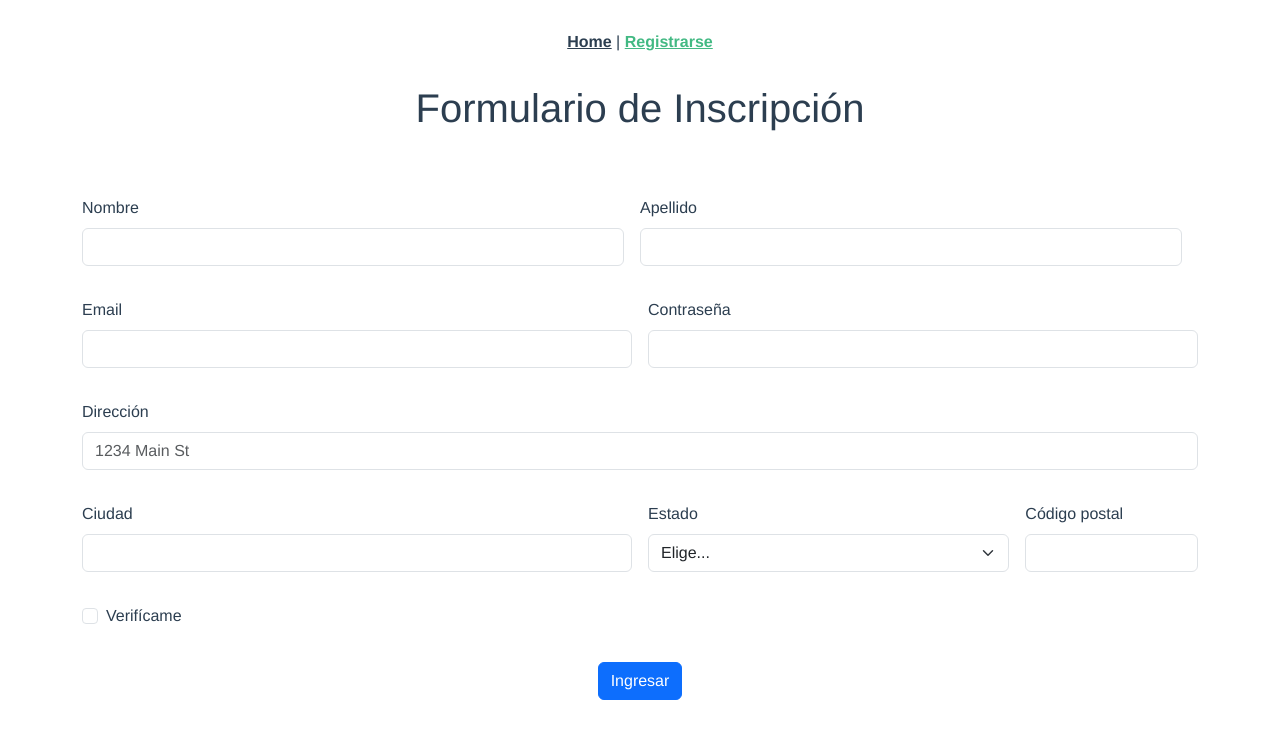
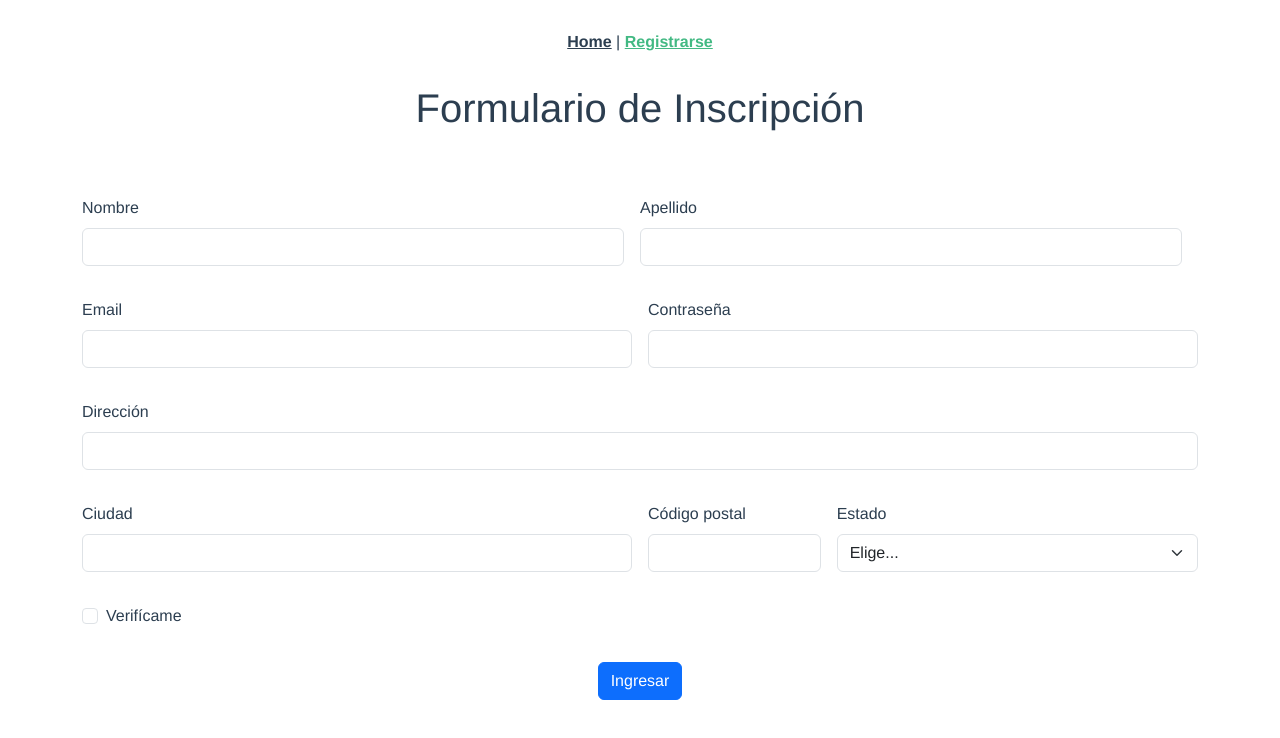
Before and after one commit to MacarenaQuijadaG/Proyecto-Cocina, a Vue app: page /about in a window 1280 px wide. Shown: the top 738 px of the page. Built offline with nearby package versions, Linux system fonts and the light colour scheme.

Commit message:
Se incorporan nuevos cambios

```diff
--- a/src/views/AboutView.vue
+++ b/src/views/AboutView.vue
@@ -26,22 +26,25 @@
       </div>
       <div class="col-12 mb-3">
         <label for="inputAddress" class="form-label">Dirección</label>
-        <input type="text" class="form-control" id="inputAddress" placeholder="1234 Main St">
+        <input type="text" class="form-control" id="inputAddress">
       </div>
       <div class="col-md-6 mb-3">
         <label for="inputCity" class="form-label">Ciudad</label>
         <input type="text" class="form-control" id="inputCity">
       </div>
+      <div class="col-md-2 mb-3">
+        <label for="inputZip" class="form-label">Código postal</label>
+        <input type="text" class="form-control" id="inputZip">
+      </div>
       <div class="col-md-4 mb-3">
         <label for="inputState" class="form-label">Estado</label>
         <select id="inputState" class="form-select">
           <option selected>Elige...</option>
-          <option>...</option>
+          <option>Soltero</option>
+          <option>Casado</option>
+          <option>Viudo</option>
+          <option>Otro</option>
         </select>
-      </div>
-      <div class="col-md-2 mb-3">
-        <label for="inputZip" class="form-label">Código postal</label>
-        <input type="text" class="form-control" id="inputZip">
       </div>
       <div class="col-12 mb-3">
         <div class="form-check">
```
